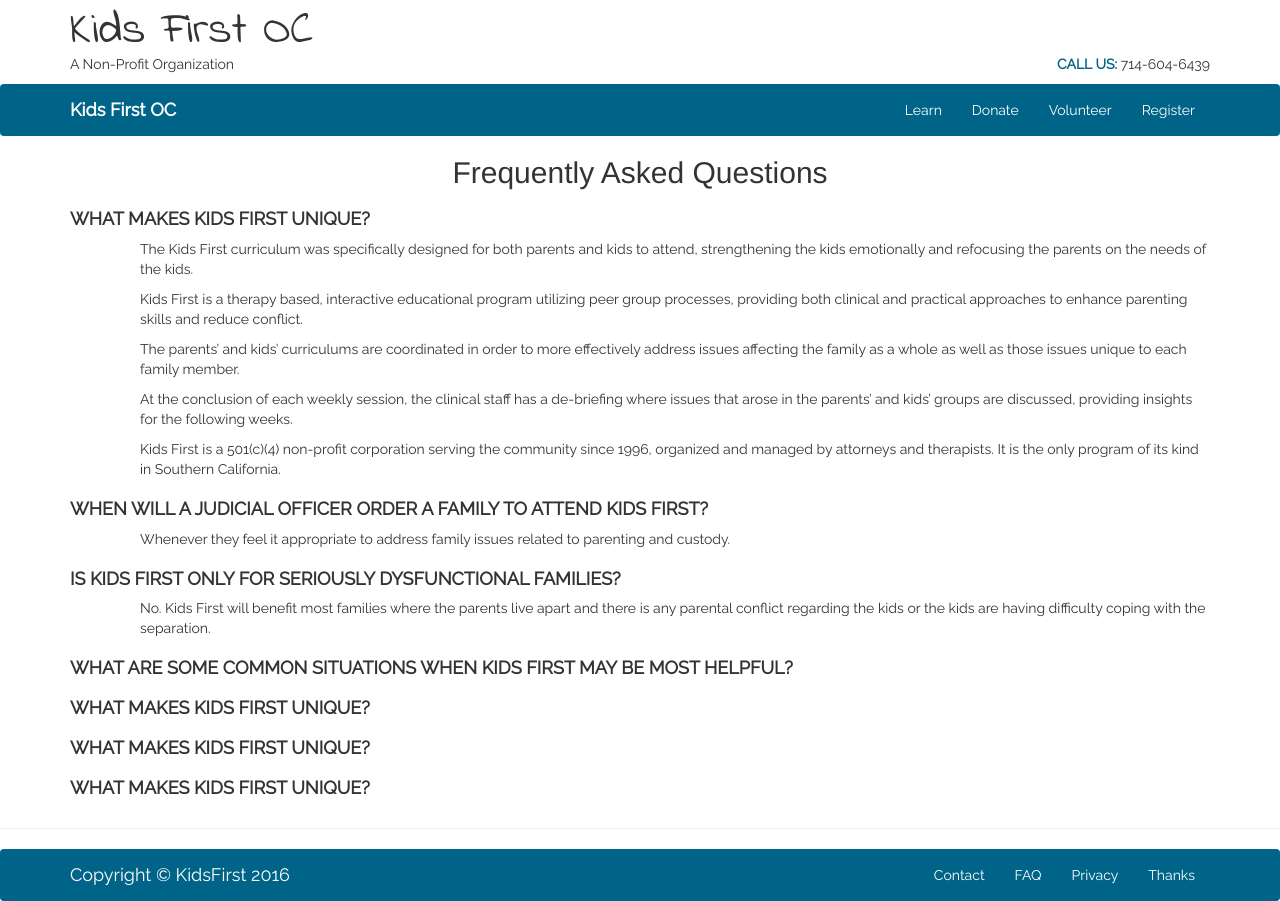
After one commit to hidtran/KidsFirst, a PHP site: page /faq.html in a window 1280 px wide. The commit adds this page. Run offline with PHP 8.4, Linux system fonts and the light colour scheme.

Commit message:
added and started on faq page

```diff
--- a/css/home.css
+++ b/css/home.css
@@ -137,8 +137,13 @@ nav {
   background-color: black;
 }
 
+.faqTitle {
+  font-weight: bold;
+}
 
-
+.faq p{
+  margin-left: 5em;
+}
 .item img { /*centers image in carousel */
     display: block;
     margin: 0 auto;
--- /dev/null
+++ b/faq.html
@@ -0,0 +1,132 @@
+
+<!doctype html>
+<html>
+<head>
+  <meta charset="utf-8">
+  <meta name="viewport" content="width=device-width, initial-scale=1">
+  <title>Kevin Duong - Home</title>
+  <!-- Latest compiled and minified CSS -->
+  <link rel="stylesheet" href="http://maxcdn.bootstrapcdn.com/bootstrap/3.3.7/css/bootstrap.min.css">
+  <link rel="stylesheet" type="text/css" href="css/home.css">
+  <link href="https://fonts.googleapis.com/css?family=Raleway" rel="stylesheet">
+  <link href="https://fonts.googleapis.com/css?family=Indie+Flower" rel="stylesheet">
+</head>
+<body>
+
+  <header>
+    <div id="top-nav" class="navbar-collapse collapse">
+      <div class="container">
+            <span class="logo">Kids First OC</span>
+            <div class="desc">
+              A Non-Profit Organization
+              <div class="right">
+                <span id="callUs">CALL US:</span> 714-604-6439
+              </div>
+            </div>
+      </div>
+    </div>
+    <nav id="top-bot-nav" class="navbar">
+      <div class="container">
+        <div class="navbar-header">
+          <button type="button" class="navbar-toggle collapsed" data-toggle="collapse" data-target="#navbar" aria-expanded="false" aria-controls="navbar">
+            <span class="sr-only">Toggle navigation</span>
+            <span class="icon-bar"></span>
+            <span class="icon-bar"></span>
+            <span class="icon-bar"></span>
+          </button>
+          <a class="navbar-brand" href="index.html"><strong>Kids First OC</strong></a>
+        </div>
+
+        <div id="navbar" class="navbar-collapse collapse">
+          <ul class="nav navbar-nav navbar-right">
+            <li class="active"><a href="learn.html">Learn</a></li>
+            <li><a href="donate.html">Donate</a></li>
+            <li><a href="volunteer.html">Volunteer</a></li>
+            <li><a href="register.html">Register</a></li>
+          </ul>
+        </div><!--/.nav-collapse -->
+      </div>
+    </nav>
+
+  </header>
+
+  <!-- Carousel
+   ================================================== -->
+     <h2 class="center">Frequently Asked Questions</h2>
+     <section class="container faq">
+       <h4 class="faqTitle">WHAT MAKES KIDS FIRST UNIQUE?</h4>
+       <p>The Kids First curriculum was specifically designed for both parents and kids to attend, strengthening the kids emotionally and refocusing the parents on the needs of the kids.</p>
+       <p>Kids First is a therapy based, interactive educational program utilizing peer group processes, providing both clinical and practical approaches to enhance parenting skills and reduce conflict.</p>
+       <p>The parents’ and kids’ curriculums are coordinated in order to more effectively address issues affecting the family as a whole as well as those issues unique to each family member.</p>
+       <p>At the conclusion of each weekly session, the clinical staff has a de-briefing where issues that arose in the parents’ and kids’ groups are discussed, providing insights for the following weeks.</p>
+       <p>Kids First is a 501(c)(4) non-profit corporation serving the community since 1996, organized and managed by attorneys and therapists. It is the only program of its kind in Southern California.</p>
+     </section>
+
+     <section class="container faq">
+       <h4 class="faqTitle">WHEN WILL A JUDICIAL OFFICER ORDER A FAMILY TO ATTEND KIDS FIRST?</h4>
+       <p>Whenever they feel it appropriate to address family issues related to parenting and custody.</p>
+      </section>
+
+     <section class="container faq">
+       <h4 class="faqTitle">IS KIDS FIRST ONLY FOR SERIOUSLY DYSFUNCTIONAL FAMILIES?</h4>
+       <p>No. Kids First will benefit most families where the parents live apart and there is any parental conflict regarding the kids or the kids are having difficulty coping with the separation.</p>
+     </section>
+
+     <section class="container faq">
+       <h4 class="faqTitle">WHAT ARE SOME COMMON SITUATIONS WHEN KIDS FIRST MAY BE MOST HELPFUL?</h4>
+       <p></p>
+       <p></p>
+       <p></p>
+       <p></p>
+     </section>
+
+     <section class="container faq">
+       <h4 class="faqTitle">WHAT MAKES KIDS FIRST UNIQUE?</h4>
+       <p></p>
+       <p></p>
+       <p></p>
+       <p></p>
+     </section>
+
+     <section class="container faq">
+       <h4 class="faqTitle">WHAT MAKES KIDS FIRST UNIQUE?</h4>
+       <p></p>
+       <p></p>
+       <p></p>
+       <p></p>
+     </section>
+
+     <section class="container faq">
+       <h4 class="faqTitle">WHAT MAKES KIDS FIRST UNIQUE?</h4>
+       <p></p>
+       <p></p>
+       <p></p>
+       <p></p>
+     </section>
+
+     <hr class="featurette-divider">
+
+
+   <nav id="footer" class="navbar">
+     <div class="container">
+         <span class="navbar-brand">Copyright &copy; KidsFirst 2016</span>
+
+
+       <div id="navbar" class="navbar-collapse collapse">
+         <ul class="nav navbar-nav navbar-right">
+           <li><a href="contact.html">Contact</a></li>
+           <li><a href="faq.html">FAQ</a></li>
+           <li><a href="privacy.html">Privacy</a></li>
+           <li><a href="thanks.html">Thanks</a></li>
+         </ul>
+       </div><!--/.nav-collapse -->
+     </div>
+   </nav>
+
+</body>
+<!-- jQuery library -->
+<script src="https://ajax.googleapis.com/ajax/libs/jquery/1.12.4/jquery.min.js"></script>
+<!-- Latest compiled JavaScript -->
+<script src="http://maxcdn.bootstrapcdn.com/bootstrap/3.3.7/js/bootstrap.min.js"></script>
+<script src="js/home.js"></script>
+</html>
```
Also changed, not shown: contact.html (added).
